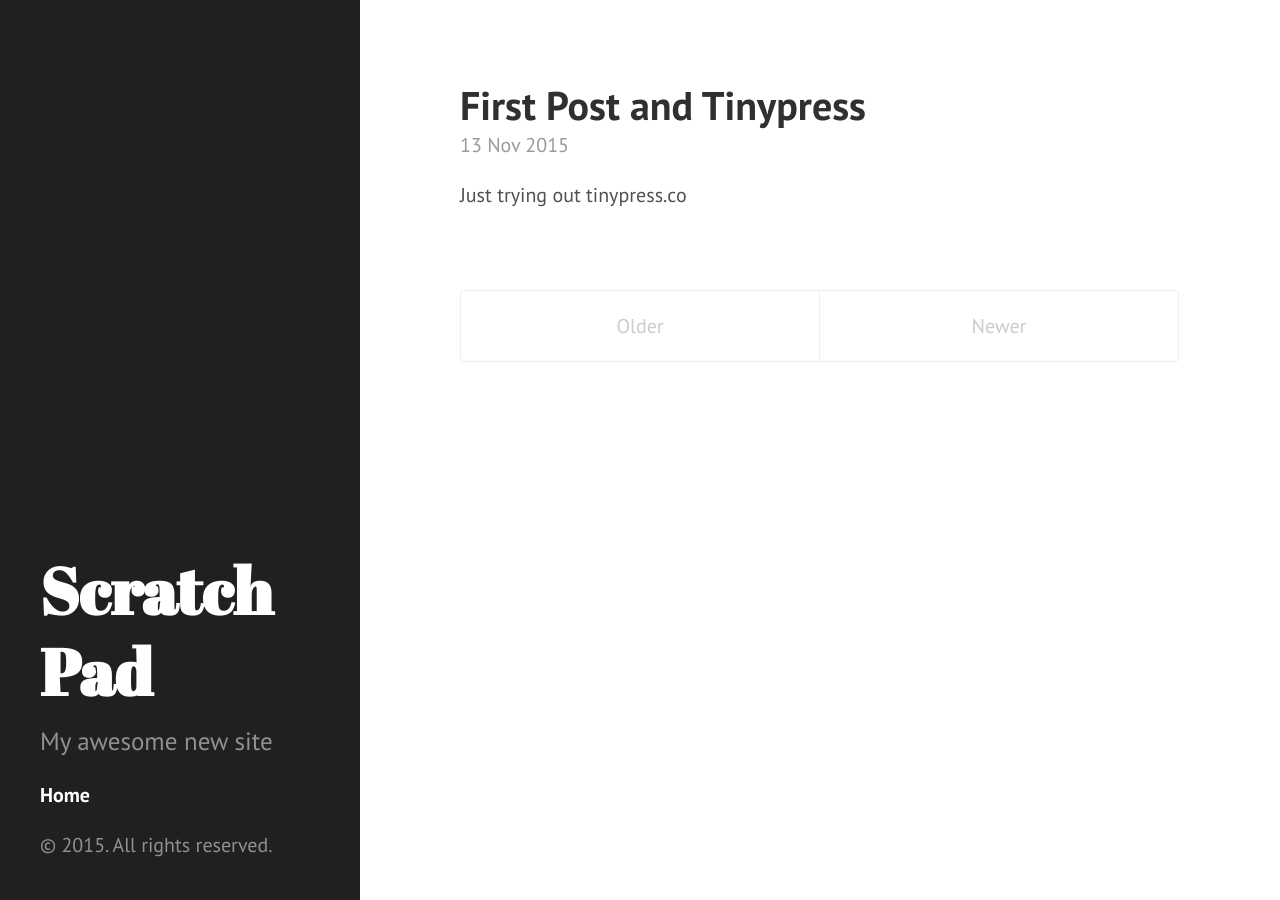
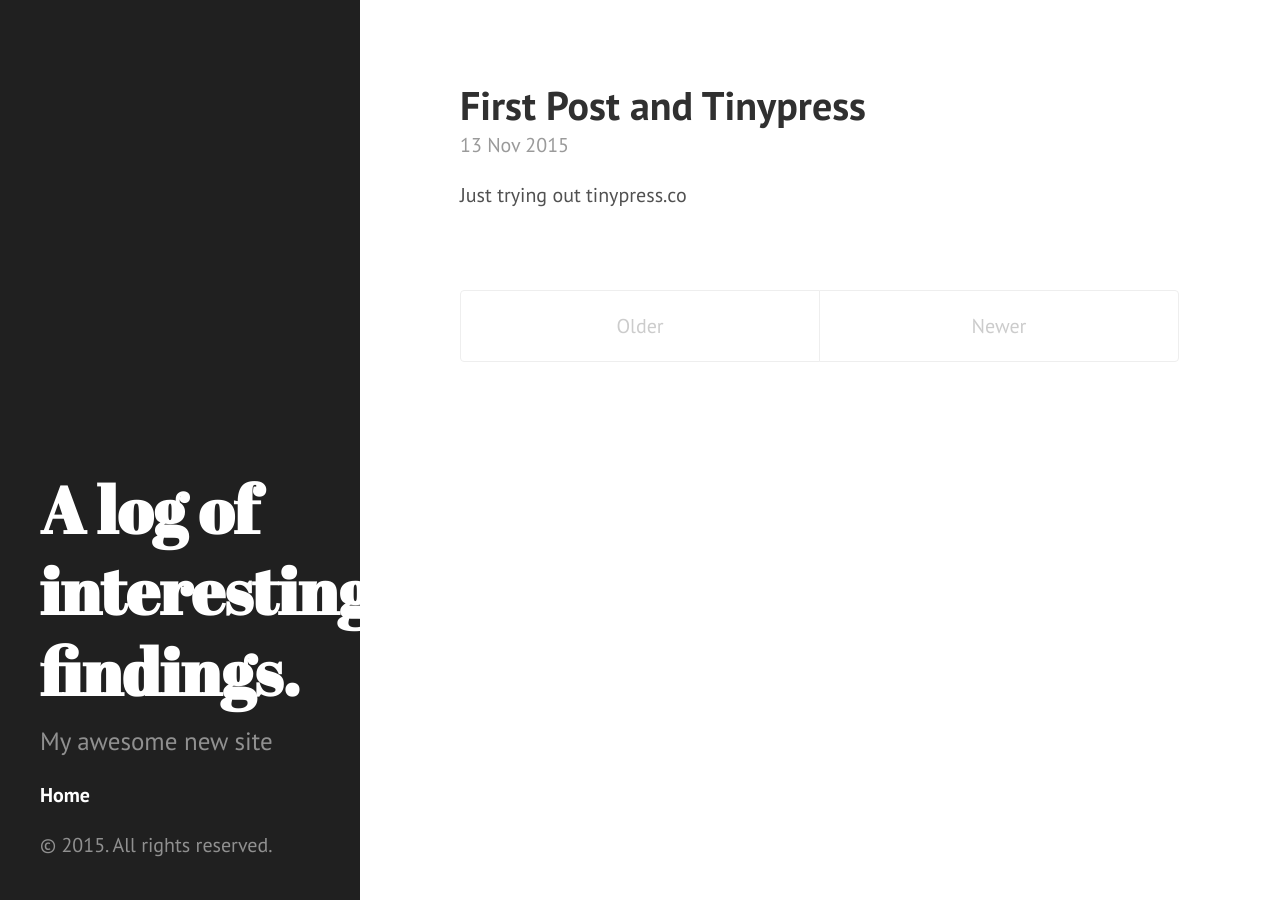
Before and after one commit to markandrewj/markandrewj.github.io, a Jekyll site: the page built from index.html, in a window 1280 px wide. Built offline with Jekyll 4.4.1, drawn with Linux system fonts in a browser that asks for light colours; the list of posts is cut into pages by our own code.

Commit message:
Update _config.yml

```diff
--- a/_config.yml
+++ b/_config.yml
@@ -2,7 +2,7 @@ excerpt_separator: ""
 pygments: true
 markdown: kramdown
 url: http://markandrewj.github.io
-title: Scratch Pad
+title: A log of interesting findings.
 tagline: A log of interesting findings.
 description: My awesome new site
 paginate: 5
```
